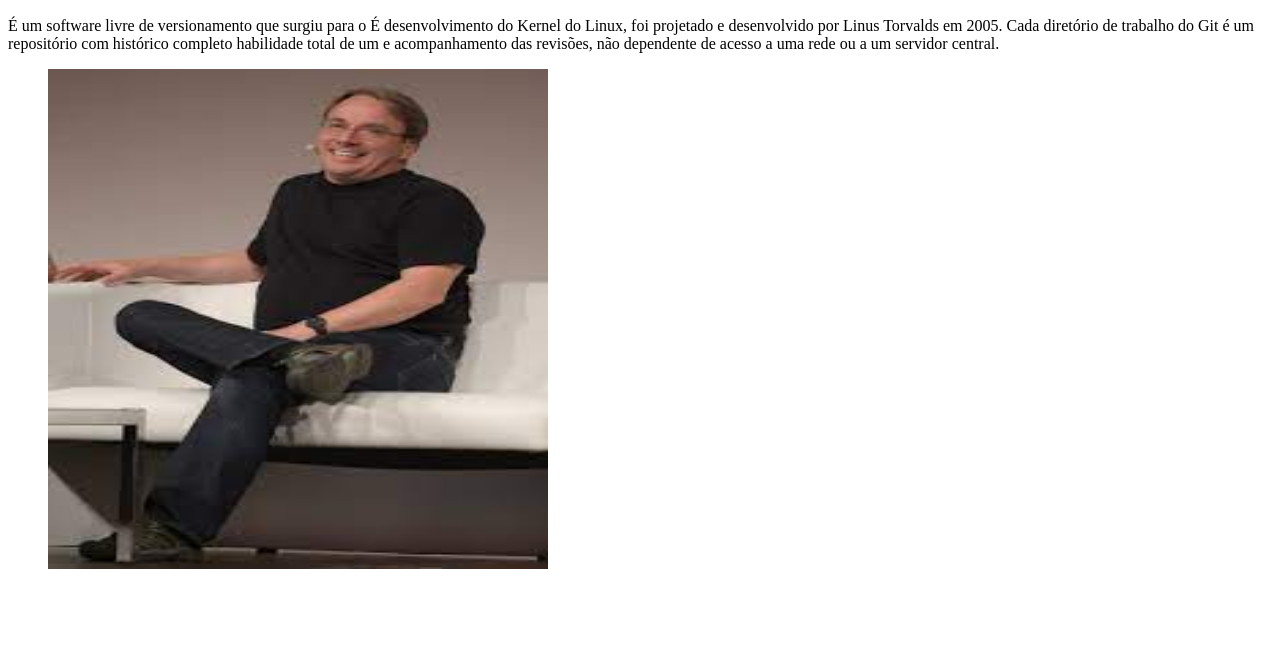
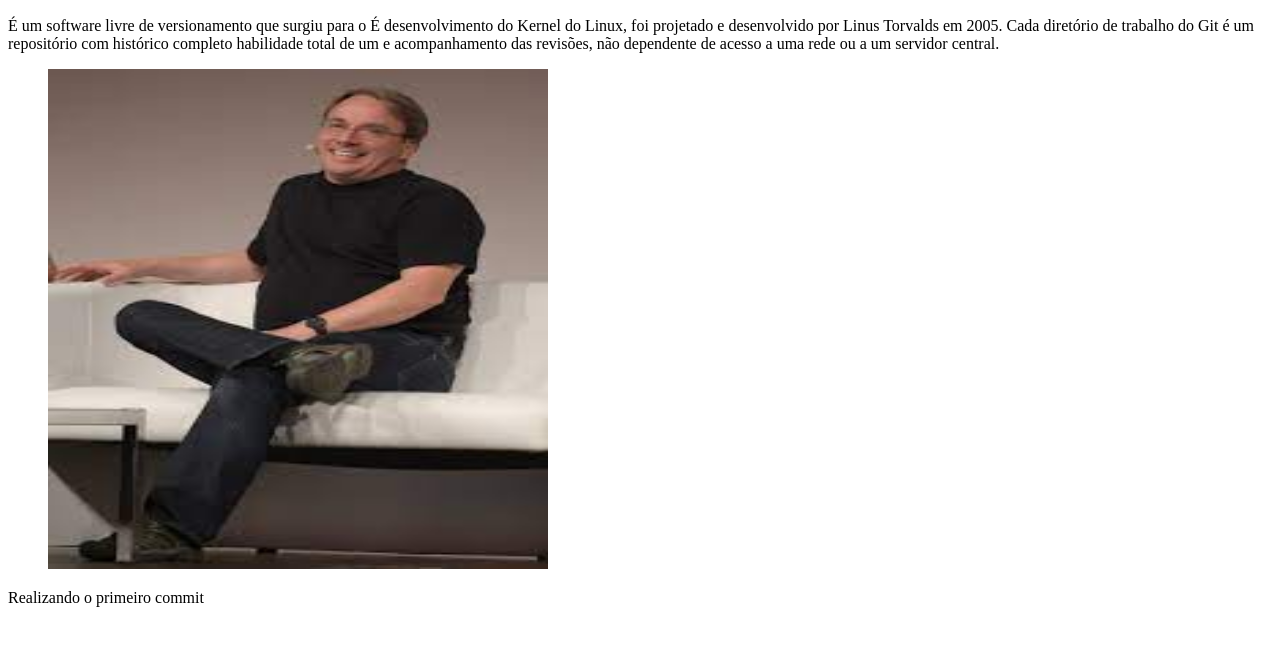
Before and after one commit to anaboff/DWEB, a plain HTML site: page RDE07_Controle_de_Versao/git.html in a window 1280 px wide. Shown: the part 50-696 px from the top of the page. Drawn offline with Linux system fonts and the light colour scheme.

Commit message:
atualizei

```diff
--- a/RDE07_Controle_de_Versao/git.html
+++ b/RDE07_Controle_de_Versao/git.html
@@ -24,4 +24,5 @@
         <img src="img/Linus Torvalds.jpg"  width="500" height="500" alt="Foto Ana Beatriz Born Boff">
     </figure>
     <!------------------ FIM IMAGEM--------------------->
+    Realizando o primeiro commit
 </body>
```
